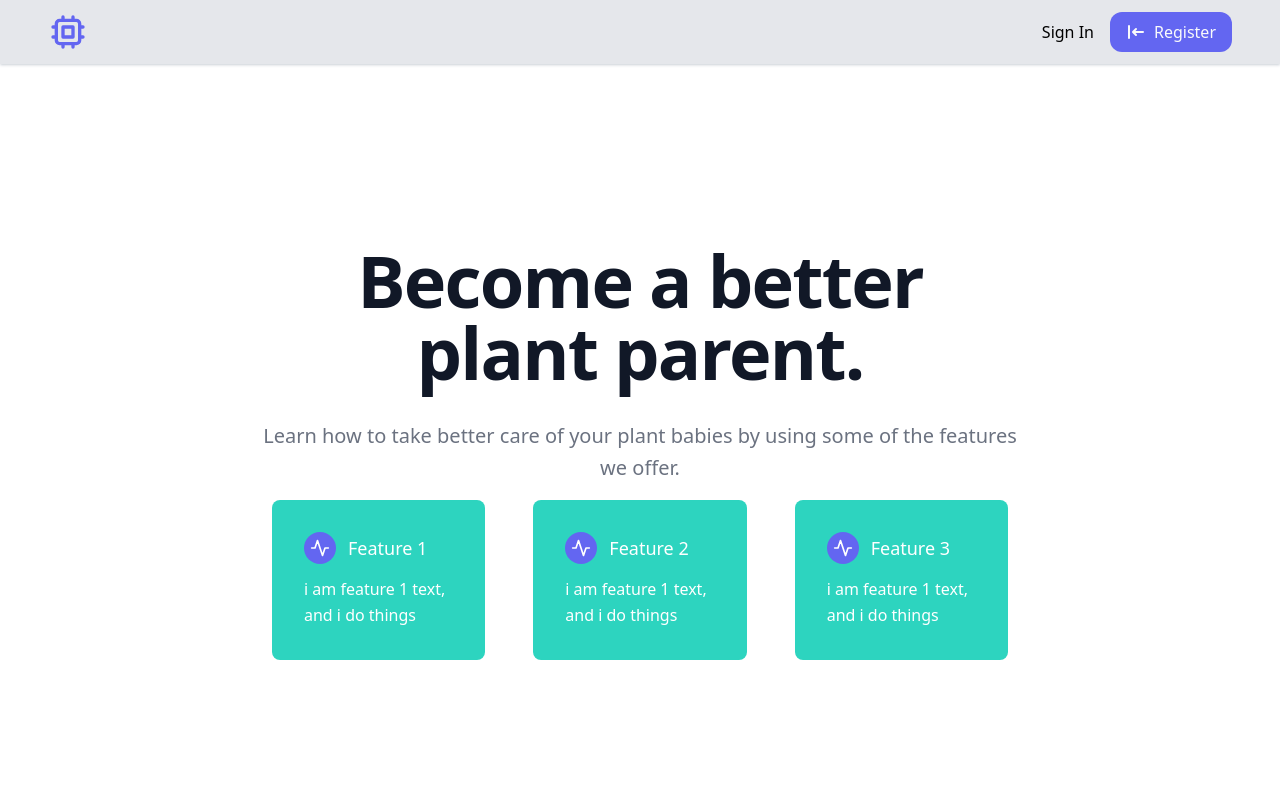
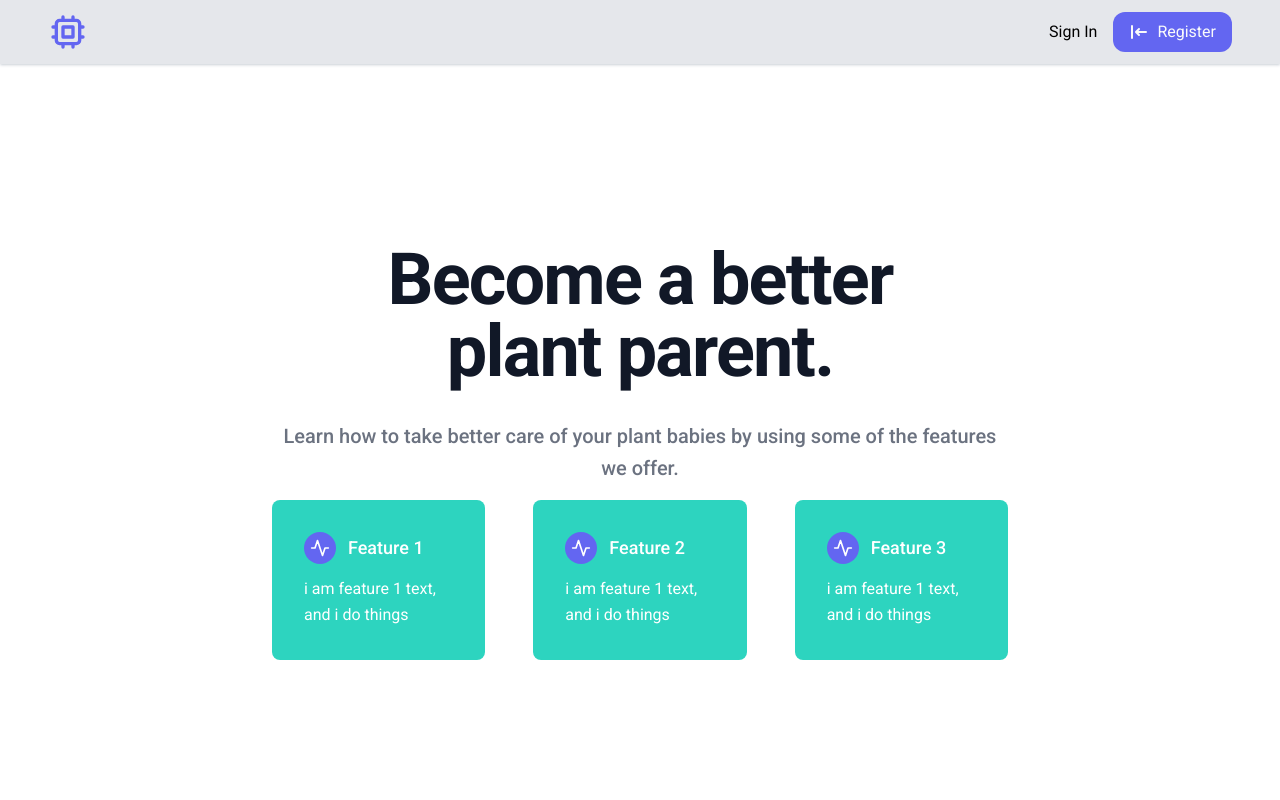
Before and after one commit to trialnerr/forPlantLovers, a React (Vite) app: page / in a window 1280 px wide. Shown: the top 800 px of the page. Built offline with nearby package versions, Linux system fonts and the light colour scheme; no server answers.

Commit message:
Update base font to Roboto in  index.css

```diff
--- a/src/index.css
+++ b/src/index.css
@@ -1,3 +1,8 @@
 @tailwind base;
 @tailwind components;
 @tailwind utilities;
+@layer base {
+  html {
+    font-family: "Roboto", system-ui, sans-serif;
+  }
+}
```
